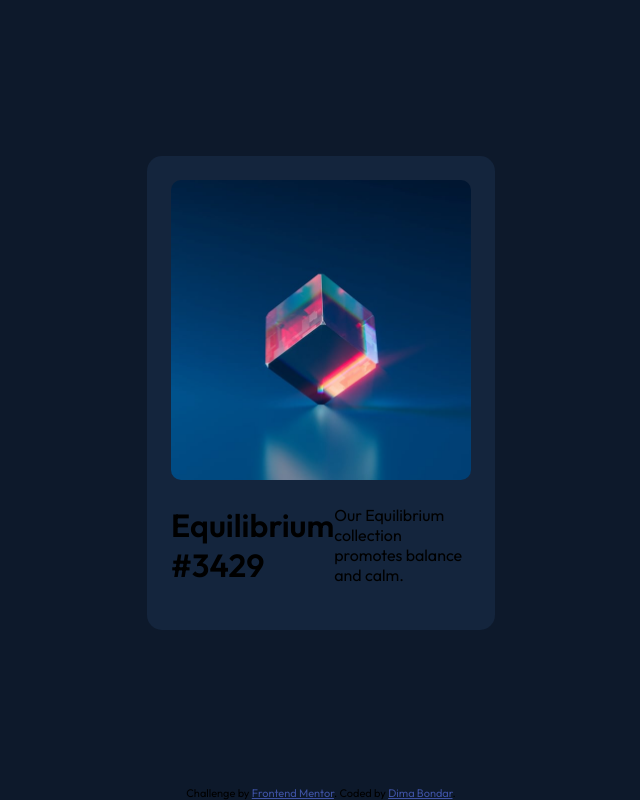
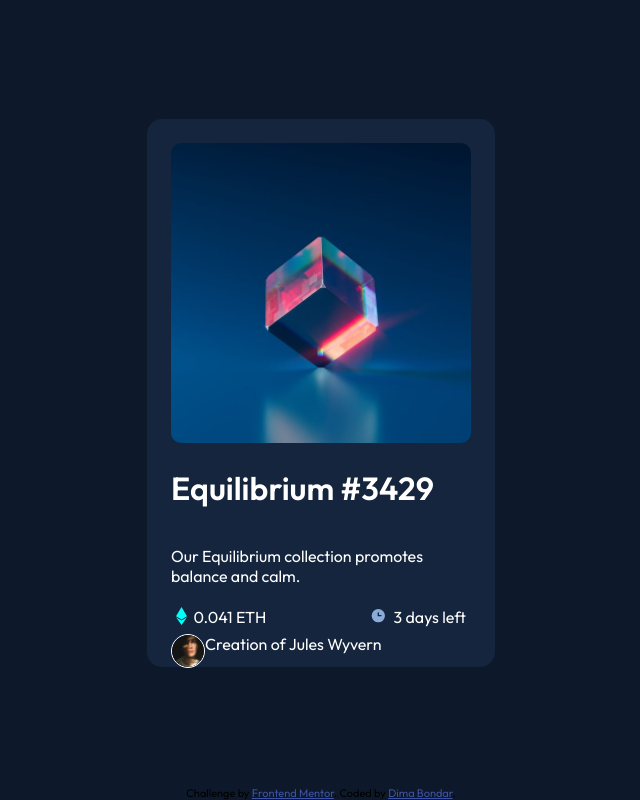
Before and after one commit to heyimdima/nft-preview-card-component, an Angular app in the folder frontend/: page / in a window 1280 px wide. Shown: the whole page, without its empty margins (319-959 px from the left). Built offline with nearby package versions, Linux system fonts and the light colour scheme.

Commit message:
created general layout

```diff
--- a/frontend/src/app/components/nft-preview-card/nft-preview-card.component.css
+++ b/frontend/src/app/components/nft-preview-card/nft-preview-card.component.css
@@ -9,11 +9,72 @@
 .equilibrium-img {
   border-radius: 10px;
   width: 100%;
-  height: 100%;
 }
 
 .nft-info {
 display: flex;
-align-items: center;
-justify-items: center;
+flex-direction: column;
 }
+
+.nft-name {
+  color: var(--white);
+}
+
+.nft-about {
+  color: var(--white);
+}
+
+.nft-price-line {
+  display: flex;
+  flex-direction: row;
+  flex-wrap: nowrap;
+  padding: 5px;
+  justify-content: space-between;
+}
+
+.nft-price-tag {
+  display: flex;
+  flex-direction: row;
+}
+
+.ethereum-icon {
+  max-width: 100%;
+  margin-right: 0.40em;
+}
+
+.price-text {
+ margin: 0;
+ color: var(--white);
+}
+
+.nft-days-left-tag {
+  display: flex;
+  flex-direction: row;
+}
+
+.clock-icon {
+  max-width: 100%;
+  margin-right: 0.40em;
+}
+
+.days-left-text {
+  margin: 0;
+  color: var(--white);
+}
+
+.created-by {
+  display: flex;
+  direction: row;
+}
+
+.avatar-image {
+  width: 32px;
+  height: 32px;
+  border: 1px solid var(--white);
+  border-radius: 50%;
+}
+
+.created-by-text {
+  margin: 0;
+  color: var(--white);
+}
--- a/frontend/src/app/components/nft-preview-card/nft-preview-card.component.html
+++ b/frontend/src/app/components/nft-preview-card/nft-preview-card.component.html
@@ -1,9 +1,21 @@
 <div class="nft-card">
   <span><img src="assets/images/image-equilibrium.jpg" alt="img" class="equilibrium-img"></span>
   <div class="nft-info">
-      <h1 class="nft-name">Equilibrium #3429</h1>
-      <p class="nft-about">Our Equilibrium collection promotes balance and calm.</p>
-      <div class="nft-price-line">
+    <h1 class="nft-name">Equilibrium #3429</h1>
+    <p class="nft-about">Our Equilibrium collection promotes balance and calm.</p>
+    <div class="nft-price-line">
+      <div class="nft-price-tag">
+        <span><img src="assets/images/icon-ethereum.svg" alt="icon-ethereum" class="ethereum-icon"></span>
+        <p class="price-text">0.041 ETH</p>
+      </div>
+      <div class="nft-days-left-tag">
+        <span><img src="assets/images/icon-clock.svg" alt="icon-clock" class="clock-icon"></span>
+        <p class="days-left-text">3 days left</p>
+      </div>
+    </div>
+      <div class="created-by">
+      <span><img src="assets/images/image-avatar.png" alt="image-avatar" class="avatar-image"></span>
+      <p class="created-by-text">Creation of Jules Wyvern</p>
     </div>
   </div>
 </div>
```
